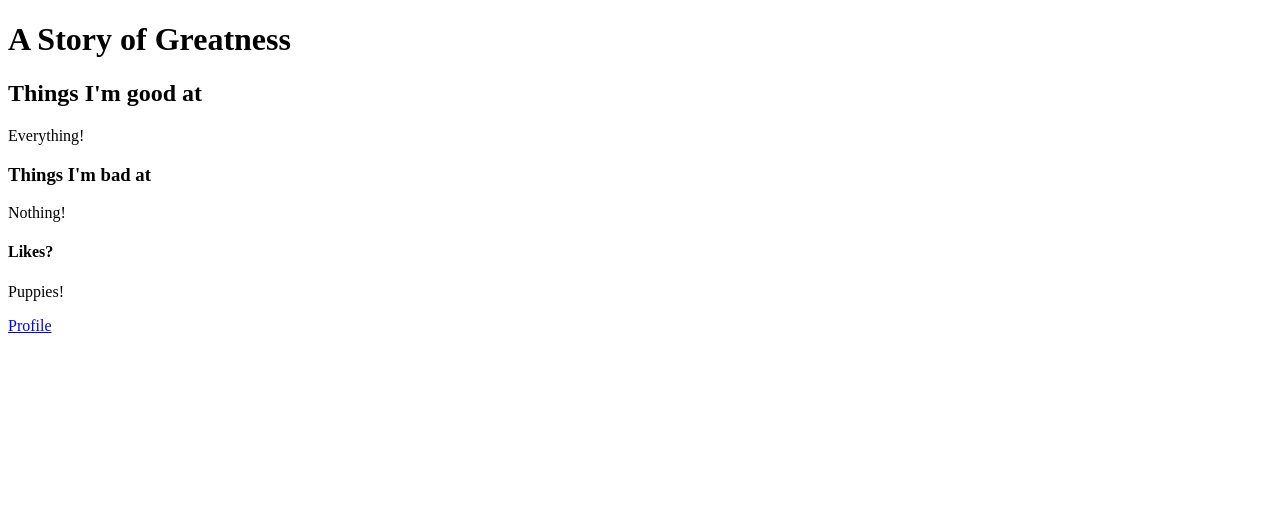
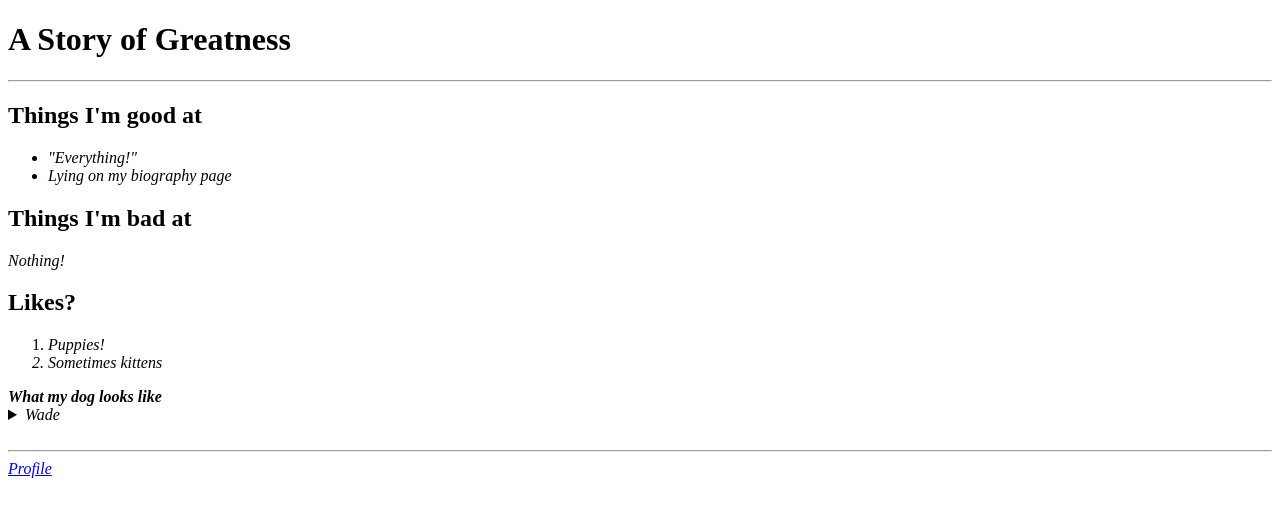
Before and after one commit to maparsons83/maparsons83.github.io, a plain HTML site: page index.html in a window 1280 px wide. Drawn offline with Linux system fonts and the light colour scheme.

Commit message:
Added conent and styling

```diff
--- a/index.html
+++ b/index.html
@@ -1,13 +1,42 @@
 <!doctype html>
 <html>
-    <h1>A Story of Greatness</h1>
+    <title> Kenzie Academy Project </title>
+    <header>
+    <h1> <strong> A Story of Greatness </strong> </h1>
+    </header>
+    <hr>
+    <main>
     <body>
+        <section>
         <h2>Things I'm good at</h2>
-        <p>Everything!</p>
-        <h3>Things I'm bad at</h3>
-        <p>Nothing!</p>
-        <h4>Likes?</h4>
-        <p>Puppies!</p>
+        <ul>
+            <li> <em> &quot;Everything!&quot; </em> </li>
+            <li> <em> Lying on my biography page </em> </li>
+        </ul>
+        </section>
+
+        <section>
+        <h2>Things I'm bad at</h2>
+            <p> <em> Nothing! </em> </p>
+        </section>
+
+        <section>
+        <h2>Likes?</h2>
+        <ol>
+            <li> <em> Puppies! </li>
+            <li> <em> Sometimes kittens </em> </li>
+        </ol>
+        </section>
+    </main>
+
+    <header>
+        <strong> What my dog looks like </strong>
+    </header>
+    <details>
+        <img src="https://encrypted-tbn0.gstatic.com/images?q=tbn:ANd9GcSfzGs8rphNqpOS1ujbWXz_h8WYwh5TuqJoHqnXLzCK1HnG6-PknQ"> <summary> Wade </summary>
+    </details>
+    <br>
+    <hr>
 <a href= "https://github.com/maparsons83" alt="GITHUB" >Profile </a>
 </body>
 </html>
```
